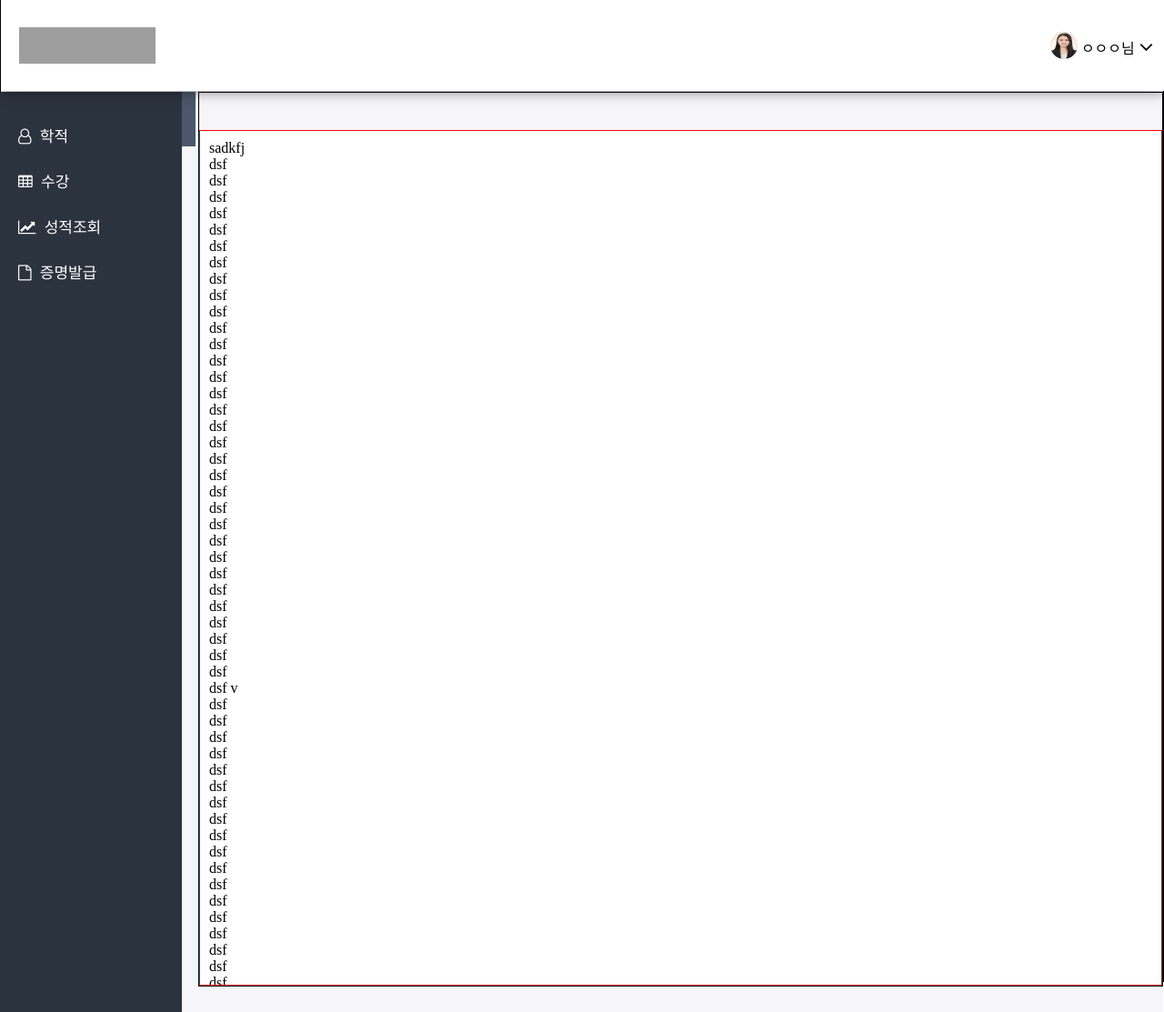
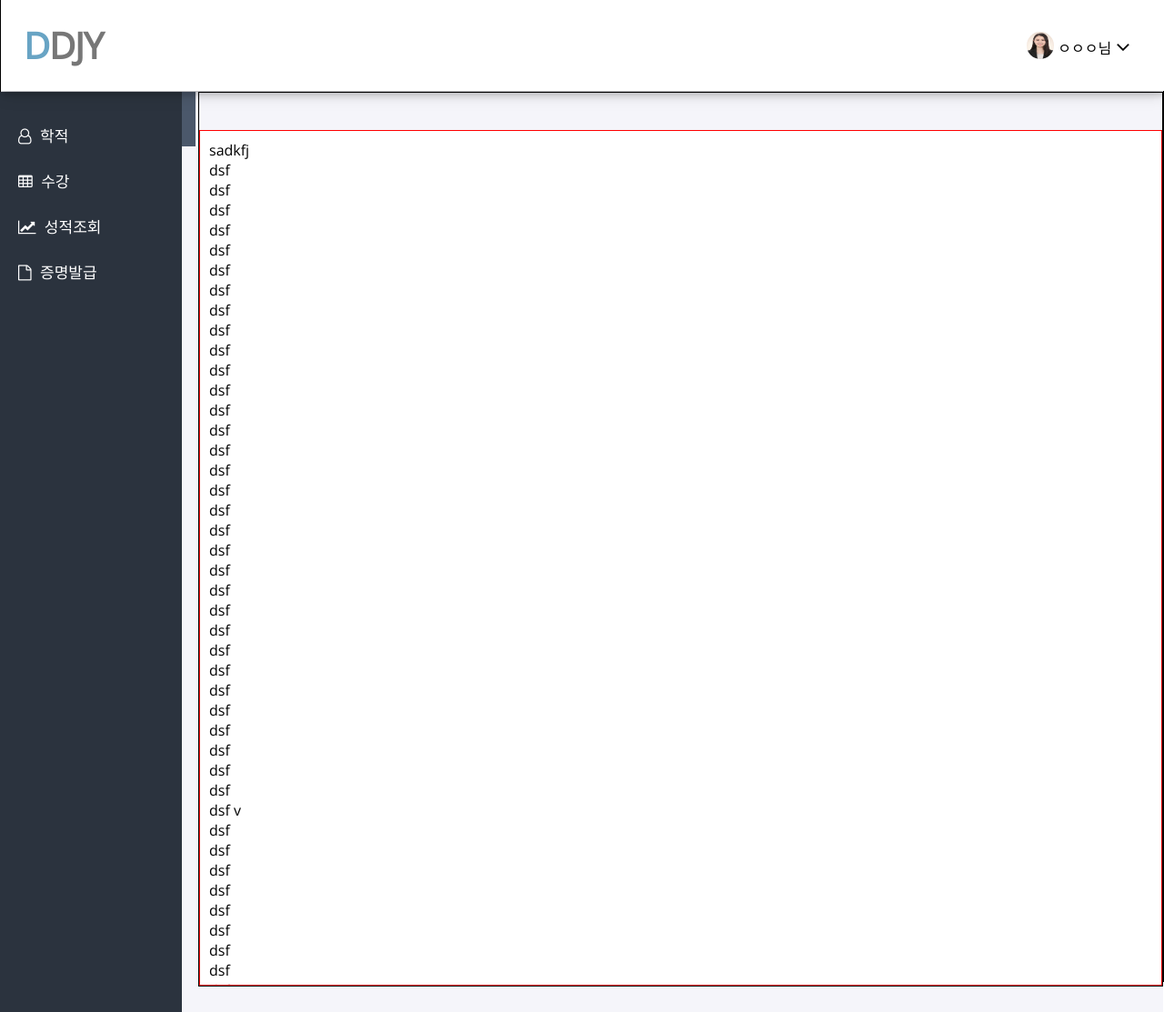
Before and after one commit to kchulpan/teamproject, a Java web app: page /StudentSubPage in a window 1280 px wide. Shown: the whole page at 91% size. Run offline with Spring Boot 4, a stand-in JSP engine, Linux system fonts and the light colour scheme; the project's own start-up code is not run, and a stand-in starts its controllers and pages; some libraries are stand-ins or nearby versions; grey boxes are pictures that could not be loaded.

Commit message:
학교 로고 ddjy로 변경

```diff
--- a/webapp/WEB-INF/assets/css/subpage/subMain.css
+++ b/webapp/WEB-INF/assets/css/subpage/subMain.css
@@ -1,5 +1,7 @@
 @charset "UTF-8";
+@import url('https://fonts.googleapis.com/css?family=Open+Sans');
 html, body {margin:0px; padding:0px; height:100%; overflow:hidden;}
+body > * {font-family: 'Open Sans', Arial, sans-serif;}
 #wrapper  {display:flex; flex-direction:column; width:100%;  height:1080px;  border:1px solid black;
 			 box-sizing:border-box;  background-color:#f5f5fa;}
 
@@ -8,21 +10,23 @@ html, body {margin:0px; padding:0px; height:100%; overflow:hidden;}
 			box-shadow: 0 4px 8px 0 rgba(0, 0, 0, 0.2), 0 1px 20px 0 rgba(0, 0, 0, 0.19);
 			background-color:#ffffff; position:fixed; height:100px; z-index:3; top:0px;
 			display:flex; align-items:center;}
-		#title    {/* border:1px solid black; */ left:5px; box-sizing:border-box;}
-		#pknu_logo {width:150px; height:40px; position: absolute; top: 30px; left: 20px;}
+		#title    {margin-left: 10px;}
+		.title_logo {text-decoration: none; text-transform: uppercase; font-size: 40px; font-weight: 700; line-height: 1em;
+    				 letter-spacing: -1px; margin-top: 30px; padding: 0 0 0 15px; color: #777;}
+		.title_logo > span {color: #68A4C4;}
 
-		#myPage   {/* border:1px solid black; */ position:absolute; right:1%; box-sizing:border-box;
+		#myPage   {/* border:1px solid black; */ position:absolute; right:3%; box-sizing:border-box;
 					display: flex; flex-direction: row;}
 		#profile_photo {width:30px; height:30px; float:left; border-radius:50px;}
 		.down_arrow  {margin-top: 4px; margin-left: 5px;}
 		#myPage span {position:relative; top:5px; padding-left: 4px;}
 
-		.hidden_myPage {position:fixed; right:1%; top:67px; box-sizing:border-box;
-						padding-top:2px; margin-left:33px; visibility:hidden;
-						border:0.5px solid #9f9f9f;
-						border-top:2px solid #9f9f9f; width:90px; text-align:center; font-size:14px;
+		.hidden_myPage {position:fixed; right:0%; top:67px; box-sizing:border-box;
+						visibility:hidden; border:0.5px solid #9f9f9f;
+						border-top:2px solid #9f9f9f; width:125px; text-align:left; font-size:14px;
 						background-color:white;}
-		.hidden_myPage div {padding-bottom:3px;}
+		.hidden_myPage div {padding-bottom:8px; height:20px; padding-top:7px; padding-left: 7px;}
+		.hidden_myPage div:hover {background-color:#68A4C4; color:white;}
 		.profile_active {visibility: visible;}
 
 	/* main_templet */
@@ -51,20 +55,20 @@ html, body {margin:0px; padding:0px; height:100%; overflow:hidden;}
 						  display:flex; flex-direction:column; padding-left:20px; margin-top:15px;}
 		.top_menu 	   	 {font-weight:450; margin-top:20px; font-size:17px;
 				   	      flex-basis:30px; color:white;}
-		.top_menu:hover  {color:#2e9cdf; cursor:pointer; background-color:#252C35;
-						  border-bottom:2px solid #2e9cdf;}
-		.top_menu_active {border-bottom:2px solid #2e9cdf;}
+		.top_menu:hover  {color:#68A4C4; cursor:pointer; background-color:#252C35;
+						  border-bottom:2px solid #68A4C4;}
+		.top_menu_active {border-bottom:2px solid #68A4C4;}
 
 		.side_menu_box   {padding-left:28px; display:flex; flex-direction:column;
 						  transition:all 0.25s ease; height:0px;}
 		.side_menu_box_active {height:auto;}
 		.side_menu		 {font-weight:300; margin-top:4px; font-size:16px;
 				   	      flex-basis:25px; color:white;}
-		.side_menu:hover {color:#2e9cdf; cursor:pointer; background-color:#252C35;
-						  border-bottom:2px solid #2e9cdf;}
+		.side_menu:hover {color:#68A4C4; cursor:pointer; background-color:#252C35;
+						  border-bottom:2px solid #68A4C4;}
 
 		.menu_icon 		  {margin-right:5px;}
-		.menu_icon_active {color:#2e9cdf;}
+		.menu_icon_active {color:#68A4C4;}
 
 
 	/* article */
@@ -81,7 +85,7 @@ html, body {margin:0px; padding:0px; height:100%; overflow:hidden;}
 
 		input {display:none;}
 
-		.tabs {width:83%; height:21px; padding-top:10px; background-color:#f5f5fa;
+		.tabs {width:100%; height:21px; padding-top:10px; background-color:#f5f5fa;
 				z-index:2; display:flex; flex-wrap:wrap; overflow:hidden; margin-bottom: 10px;}
 		@media (max-width: 800px) {
 		  .tabs {
@@ -91,9 +95,9 @@ html, body {margin:0px; padding:0px; height:100%; overflow:hidden;}
 		label {display:inline-block; font-weight:600; text-align:center; box-sizing:border-box;
 				color:#bbb; padding-left:3px;
 				/* flex-shrink:5; */}
-		label:hover {color:#2e9cdf; cursor:pointer;}
+		label:hover {color:#68A4C4; cursor:pointer;}
 		input:checked + label {color:#555; border:1px solid #ddd;
-								border-top:2px solid #2e9cdf; border-bottom:1px solid #ffffff;}
+								border-top:2px solid #68A4C4; border-bottom:1px solid #ffffff;}
 
 		.icon {width:15px; height:15px; margin-left:5px; margin-right:3px; opacity: 0.5;
 				position: relative; top: 2px;}
--- a/webapp/WEB-INF/views/subpage/student/student_sub_page.jsp
+++ b/webapp/WEB-INF/views/subpage/student/student_sub_page.jsp
@@ -8,11 +8,10 @@
 <title>Home</title>
 <script src="https://ajax.googleapis.com/ajax/libs/jquery/3.3.1/jquery.min.js"></script>
 <script src="//code.jquery.com/jquery-1.11.0.min.js"></script>
-<link rel="stylesheet" href="/css/subpage/subMain.css" />
-<link rel="stylesheet" href="https://cdnjs.cloudflare.com/ajax/libs/font-awesome/4.7.0/css/font-awesome.min.css">
-<style>
+<!-- css -->
+	<link rel="stylesheet" href="/css/subpage/subMain.css" />
+	<link rel="stylesheet" href="https://cdnjs.cloudflare.com/ajax/libs/font-awesome/4.7.0/css/font-awesome.min.css">
 
-</style>
 <script>
 
 	var top_menus = ["학적변동","수강","성적조회","증명발급"];
@@ -211,7 +210,7 @@ $(document).ready(function(){
 <div id="wrapper">
 <!-- header -->
   <header>
-    <div id="title"><a href="/"><img src="/img/pknu_logo.png" id="pknu_logo"/></a></div>
+    <div id="title"><a class="title_logo" href="#"><span>D</span>djy</a></div>
     <div id="myPage">
        <img src="/img/subpage/profile_photo.jpg" id="profile_photo" />
        <span>ㅇㅇㅇ님</span>
```
